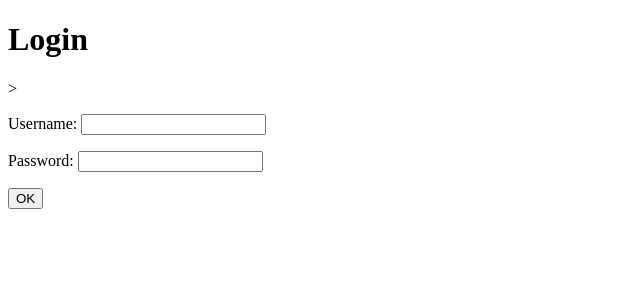
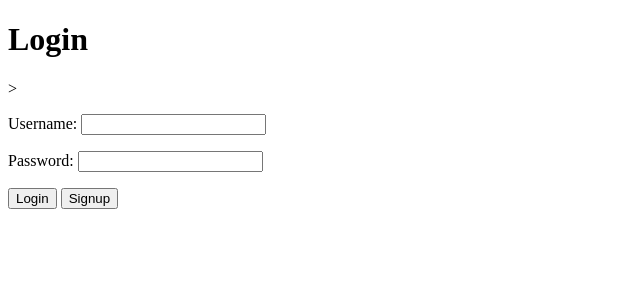
Before and after one commit to erykmol/PasswordManager, a Django app: page / in a window 1280 px wide. Shown: the top 300 px of the page, without its empty margins (0-640 px from the left). Run offline with Django 3.2, Linux system fonts and the light colour scheme.

Commit message:
Add name and button.
Add app_name to Users urls.py, and signup button to login.html.

```diff
--- a/Users/templates/Users/login.html
+++ b/Users/templates/Users/login.html
@@ -8,7 +8,8 @@
 	<form action="" method="POST">
 		{% csrf_token %}
 		{{ form.as_p }}
-    	<input type="submit" value="OK">
+    	<input type="submit" value="Login">
+    	<a href="{% url 'Users:Users-signup' %}"><button type="button">Signup</button></a>
 	</form>
 </body>
 </html>
--- a/Users/urls.py
+++ b/Users/urls.py
@@ -1,5 +1,7 @@
 from django.urls import path, include
 from . import views
+
+app_name='Users'
 
 urlpatterns = [
 
```
